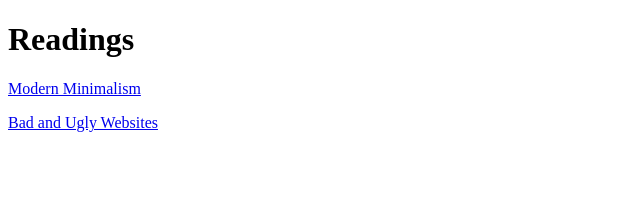
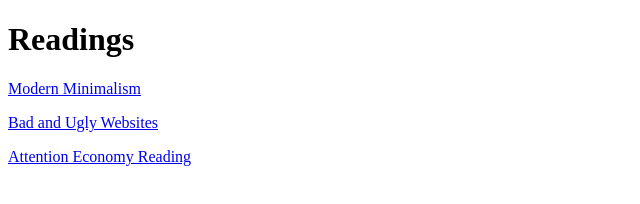
Before and after one commit to meganmanns/FA2024, a plain HTML site: page readings index.html in a window 1280 px wide. Shown: the whole page, without its empty margins (0-640 px from the left). Drawn offline with Linux system fonts and the light colour scheme.

Commit message:
Update readings index.html

```diff
--- a/readings index.html
+++ b/readings index.html
@@ -12,5 +12,8 @@
     <p>
         <a href="Bad and Ugly Websites.html">Bad and Ugly Websites </a>
     </p>
+    <p>
+        <a href="Attention Economy Reading"> Attention Economy Reading </a>
+    </p>
 </body>
 </html>
```
